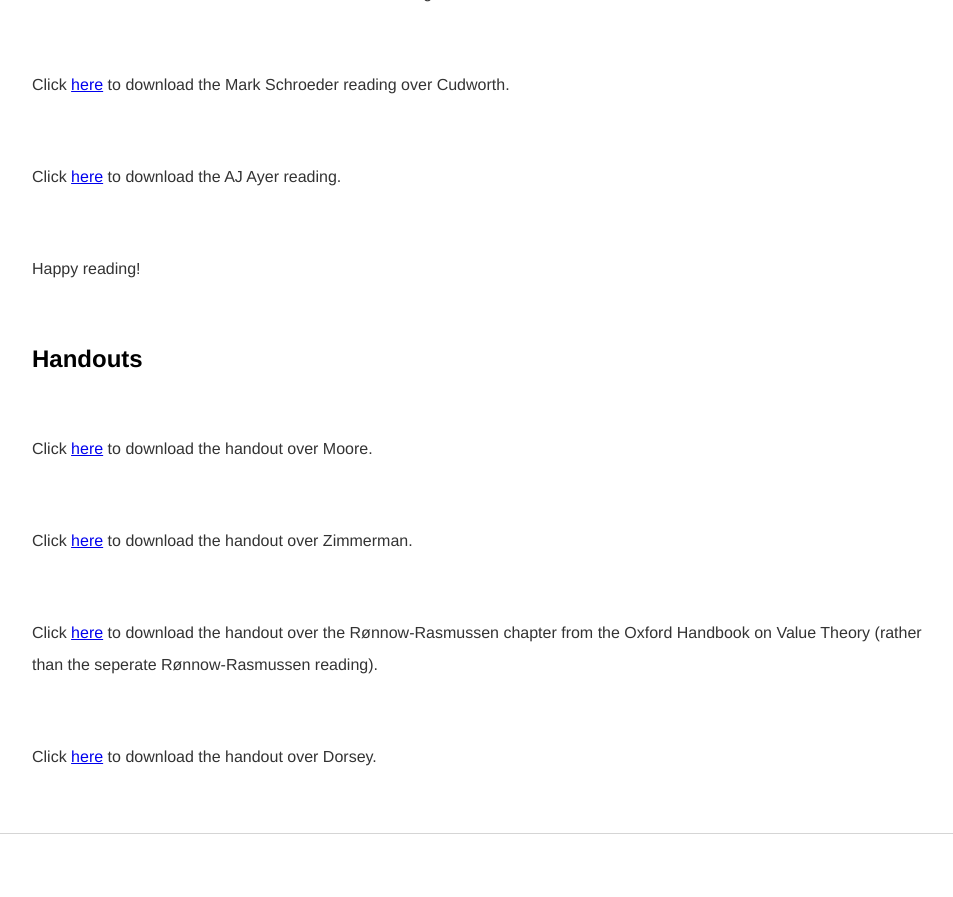
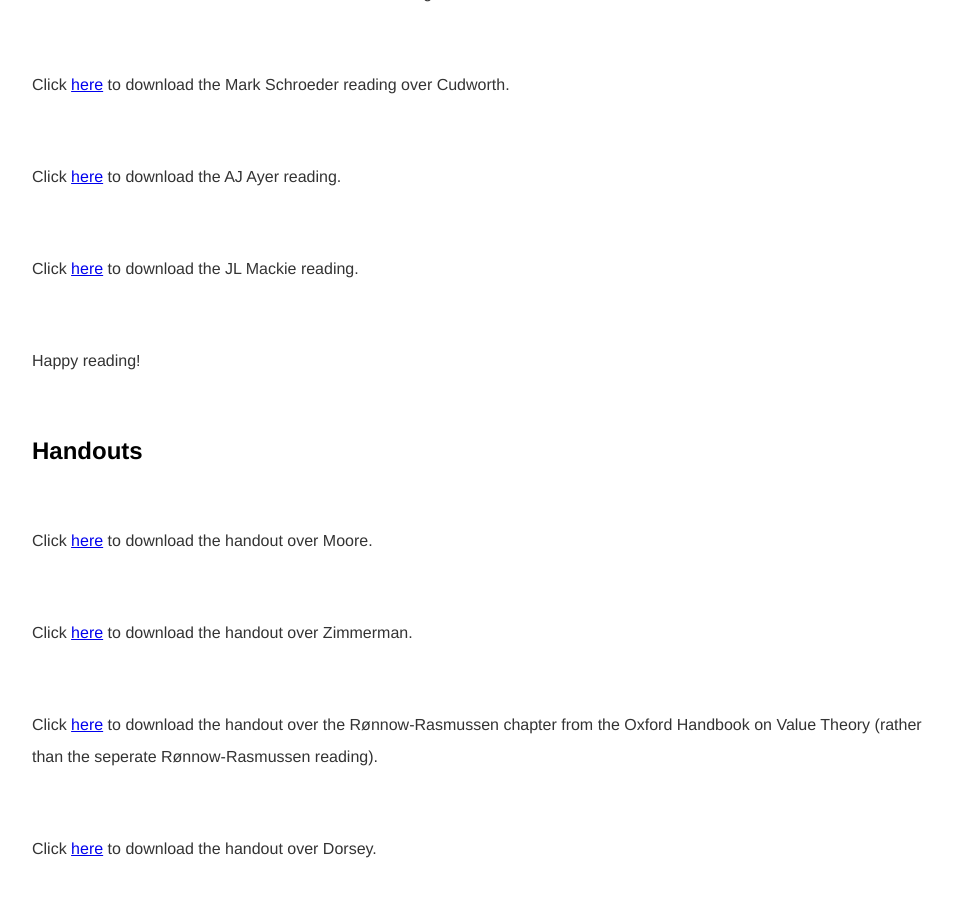
Before and after one commit to kevinjpatton/kevinjpatton.github.io, a Jekyll site: the page built from teaching/phil_3050/index.html, in a window 1280 px wide and 900 px high, scrolled down 1054 px. Shown: the top 897 px of the window, without its empty margins (160-1113 px from the left). Built offline with Jekyll 4.4.1, drawn with Linux system fonts in a browser that asks for light colours; Markdown is read by kramdown in place of the engine named in the settings.

Commit message:
Update index.html

```diff
--- a/teaching/phil_3050/index.html
+++ b/teaching/phil_3050/index.html
@@ -15,6 +15,7 @@ title: Teaching - Phil 3050
 <p>Click <a href="/banda/Toni Rønnow-Rasmussen: Instrumental Values.pdf" target="_blank">here</a> to download the Rønnow-Rasmussen reading.</p>
 <p>Click <a href="/banda/Mark Shcroeder - Explaining the Reasons We Share - Explanation and Expression in Ethics, Volume 1.pdf" target="_blank">here</a> to download the Mark Schroeder reading over Cudworth.</p>
 <p>Click <a href="/teaching/phil_3050/AJ Ayer - Language Truth and Logic.pdf" target="_blank">here</a> to download the AJ Ayer reading.</p>
+<p>Click <a href="/banda/JL Mackie - The Subjectivity of Values.pdf" target="_blank">here</a> to download the JL Mackie reading.</p>
 <p>Happy reading!</p>
 <h2>Handouts</h2>
 <p>Click <a href="/teaching/phil_3050/Handout_Moore.pdf" target="_blank">here</a> to download the handout over Moore.</p>
```
